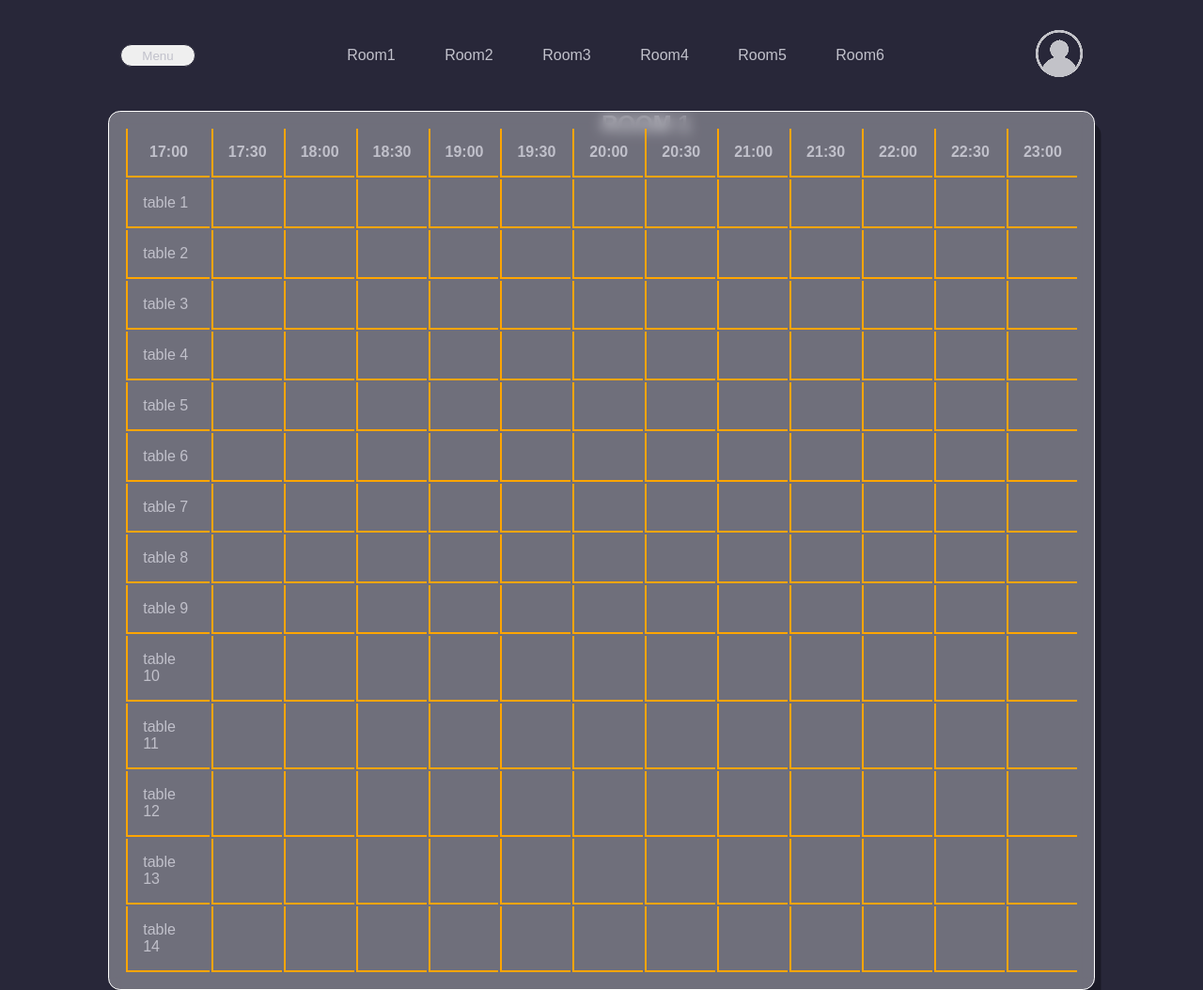
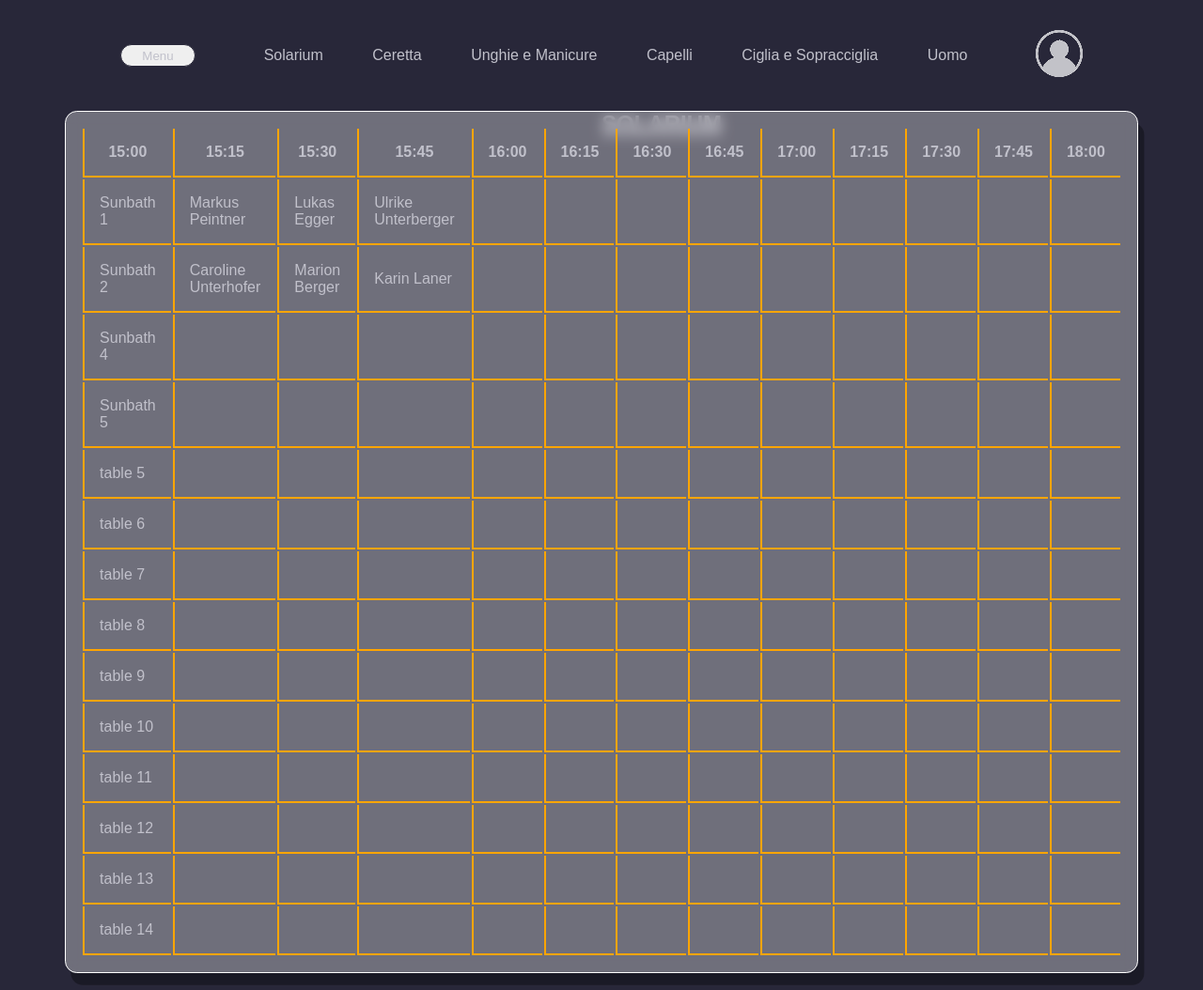
Before and after one commit to VAX90/Appointmate, a plain HTML site: page index.html in a window 1280 px wide. Shown: the whole page at 94% size. Drawn offline with Linux system fonts and the light colour scheme.

```diff
--- a/index.html
+++ b/index.html
@@ -12,42 +12,72 @@
       <a class="button__header" href="#"><button>Menu</button></a>
         <nav>
           <ul class="nav__links">
-            <li><a href="#room1">Room1</a></li>
-            <li><a href="#room2">Room2</a></li>
-            <li><a href="#room3">Room3</a></li>
-            <li><a href="#room4">Room4</a></li>
-            <li><a href="#room5">Room5</a></li>
-            <li><a href="#room6">Room6</a></li>
+            <li><a href="#room1">Solarium</a></li>
+            <li><a href="#room2">Ceretta</a></li>
+            <li><a href="#room3">Unghie e Manicure</a></li>
+            <li><a href="#room4">Capelli</a></li>
+            <li><a href="#room5">Ciglia e Sopracciglia</a></li>
+            <li><a href="#room6"></a>Uomo</li>
           </ul>
         </nav>
         <div><a href="#profile"><img class = "profile" src="/images/hiclipart.com.png" title="profile" alt="profile"></a></div>
     </header>
     <section class = "table header">
-      <h1>ROOM 1</h1>
+      <h1>SOLARIUM</h1>
       </section>
     <main>
           <section class="tablebody">
             <table>
               <thead>
                 <tr>
+                  <th> 15:00 </th>
+                  <th> 15:15 </th>
+                  <th> 15:30 </th>
+                  <th> 15:45 </th>
+                  <th> 16:00 </th>
+                  <th> 16:15 </th>
+                  <th> 16:30 </th>
+                  <th> 16:45 </th>
                   <th> 17:00 </th>
+                  <th> 17:15 </th>
                   <th> 17:30 </th>
+                  <th> 17:45 </th>
                   <th> 18:00 </th>
-                  <th> 18:30 </th>
-                  <th> 19:00 </th>
-                  <th> 19:30 </th>
-                  <th> 20:00 </th>
-                  <th> 20:30 </th>
-                  <th> 21:00 </th>
-                  <th> 21:30 </th>
-                  <th> 22:00 </th>
-                  <th> 22:30 </th>
-                  <th> 23:00 </th>
                 </tr>
               </thead>
               <tbody>
                 <tr>
-                  <td> table 1 </td>
+                  <td> Sunbath 1 </td>
+                  <td> Markus Peintner </td>
+                  <td> Lukas Egger </td>
+                  <td> Ulrike Unterberger </td>
+                  <td></td>
+                  <td></td>
+                  <td></td>
+                  <td></td>
+                  <td></td>
+                  <td></td>
+                  <td></td>
+                  <td></td>
+                  <td></td>
+                </tr>
+                <tr>
+                  <td> Sunbath 2 </td>
+                  <td> Caroline Unterhofer </td>
+                  <td> Marion Berger </td>
+                  <td> Karin Laner </td>
+                  <td></td>
+                  <td></td>
+                  <td></td>
+                  <td></td>
+                  <td></td>
+                  <td></td>
+                  <td></td>
+                  <td></td>
+                  <td></td>
+                </tr>
+                <tr>
+                  <td> Sunbath 4 </td>
                   <td></td>
                   <td></td>
                   <td></td>
@@ -62,37 +92,7 @@
                   <td></td>
                 </tr>
                 <tr>
-                  <td> table 2 </td>
-                  <td></td>
-                  <td></td>
-                  <td></td>
-                  <td></td>
-                  <td></td>
-                  <td></td>
-                  <td></td>
-                  <td></td>
-                  <td></td>
-                  <td></td>
-                  <td></td>
-                  <td></td>
-                </tr>
-                <tr>
-                  <td> table 3 </td>
-                  <td></td>
-                  <td></td>
-                  <td></td>
-                  <td></td>
-                  <td></td>
-                  <td></td>
-                  <td></td>
-                  <td></td>
-                  <td></td>
-                  <td></td>
-                  <td></td>
-                  <td></td>
-                </tr>
-                <tr>
-                  <td> table 4 </td>
+                  <td> Sunbath 5 </td>
                   <td></td>
                   <td></td>
                   <td></td>
--- /dev/null
+++ b/style-1.css
@@ -0,0 +1,31 @@
+* {
+    box-sizing: border-box;
+}
+
+h1 {
+    position: relative;
+    left: 50%;
+    padding-top: 2rem;
+    font-size: 4rem;
+    font-family: 'Courier New', Courier, monospace;
+}
+
+ul {
+    position: relative;
+    left: 5%;
+    font-size: 2rem;
+}
+
+ul li {
+    padding-top: 1.2rem;
+    font-family: sans-serif;
+    text-decoration: un;
+}
+
+ol {
+    padding-top: 1.2rem;
+}
+
+ol li {
+    padding-top: 1rem;
+}
--- a/style.css
+++ b/style.css
@@ -27,6 +27,7 @@ header {
 h1 {
   position: absolute;
   left: 50%;
+  text-decoration: underline;
 }
 
 li, a, button {
```
Also changed, not shown: mvp.html (added, +57 -0 lines).
